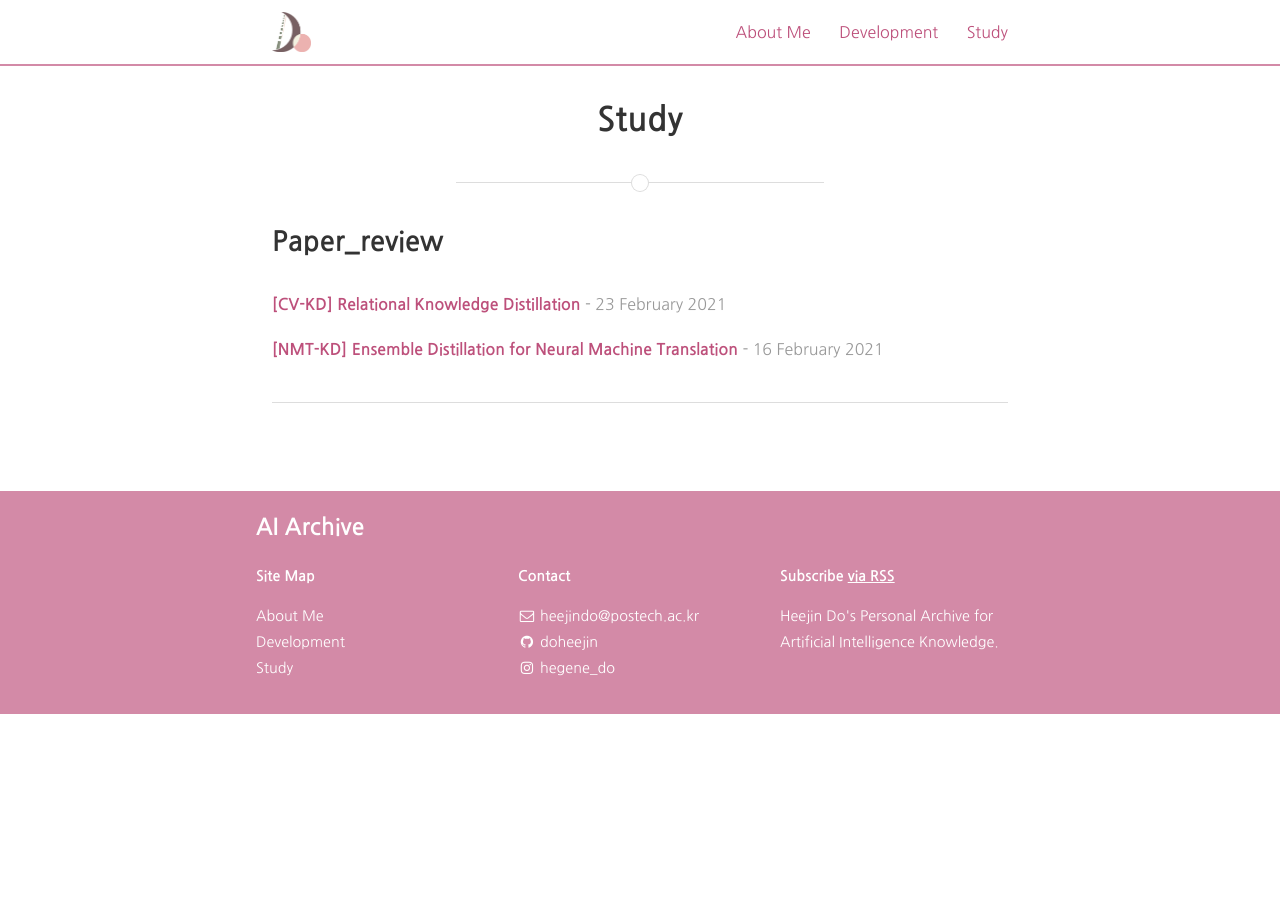
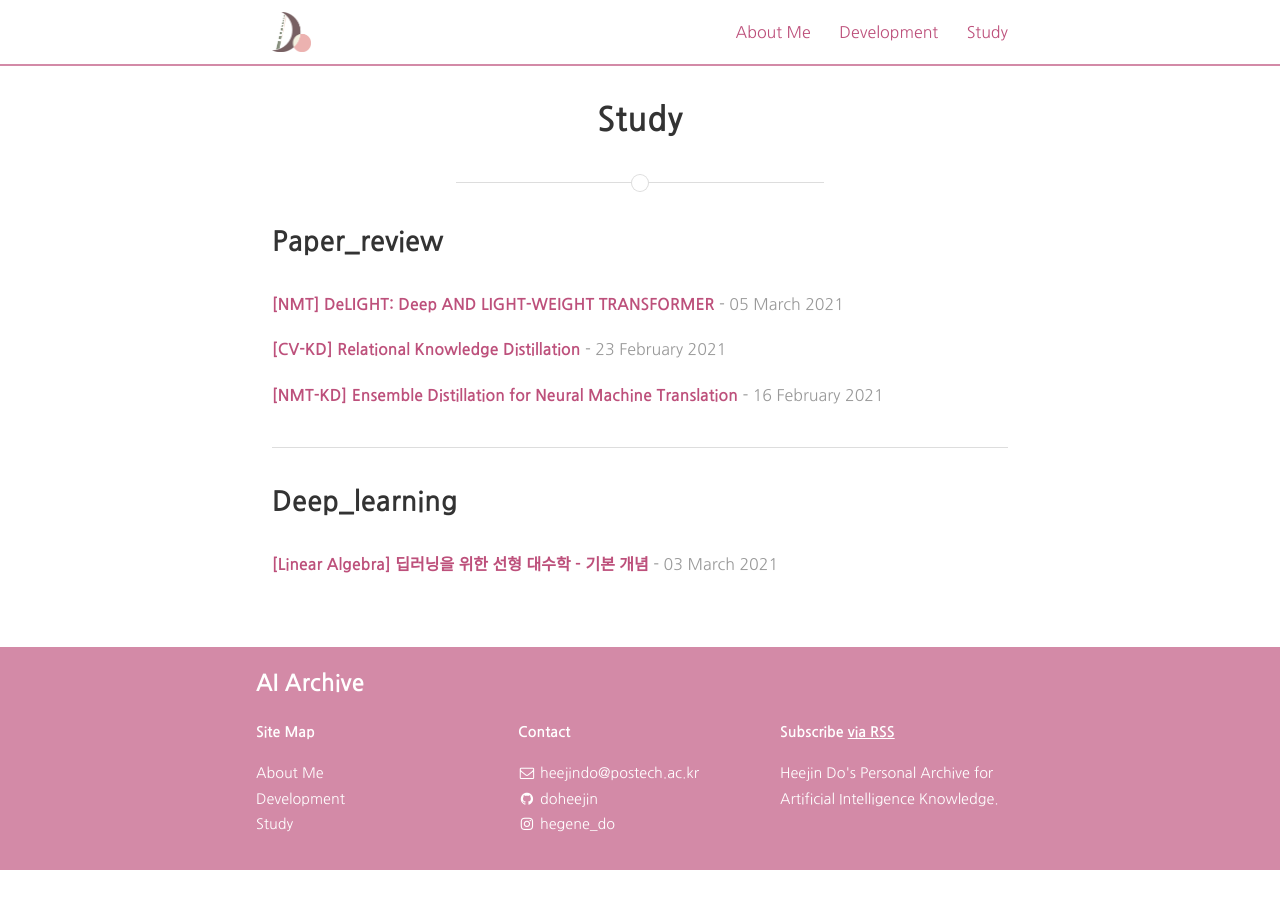
Before and after one commit to doheejin/doheejin.github.io, a Jekyll site: the page built from study.md, in a window 1280 px wide. Built offline with Jekyll 4.4.1, drawn with Linux system fonts in a browser that asks for light colours; nearby versions of some CDN libraries; part of the change alters nothing that is shown.

Commit message:
new post - delight

```diff
--- /dev/null
+++ b/_posts/2021-03-04-deeplearning-linear-algebra.md
@@ -0,0 +1,10 @@
+---
+layout: post
+title:  "[Linear Algebra] 딥러닝을 위한 선형 대수학 - 기본 개념"
+date:   2021-03-03T14:25:52-05:00
+author: Heejin Do
+categories: deep_learning
+tags:	deep learning linear algebra concepts
+---
+
+rr
--- /dev/null
+++ b/_posts/2021-03-06-pr-delight-transformer.md
@@ -0,0 +1,80 @@
+---
+layout: post
+title:  "[NMT] DeLIGHT: Deep AND LIGHT-WEIGHT TRANSFORMER"
+date:   2021-03-05T14:25:52-05:00
+author: Heejin Do
+categories: "paper_review"
+tags:	nmt deep_learning deep learning paper review transformer
+---
+> 논문 출처 (reference)
+: Mehta, Sachin, et al. "DeLighT: Very Deep and Light-weight Transformer." arXiv preprint arXiv:2008.00623 (2020).
+: published as a conference paper at ICLR 2021
+
+> 소스 코드 (Open Source)
+: https://github.com/sacmehta/delight
+
+
+이 논문에서는, <em>**더 적은 파라미터를 사용**</em>해 기존의 Transformer 모델보다 좋거나 비슷한 성능을 내는 light-weight Transformer인 **DeLighT**를 제안한다.
+
+## Abstract
+DeLighT는 다음의 두 가지 영역에서 파라미터를 효율적으로 할당한다.
+
+- 각 Transformer block들 **내부** (더 깊고 경량화된 DeLighT transformation을 사용함으로써)
+- block들 **사이** (**block-wise scaling**을 통해 input 근처에선 얇고 좁은 DeLighT 블록을, output 근처에선 넓고 깊은 블록을 가능하게 함)
+
+DeLighT 네트워크는 일반 Transformer에 비해 더 적은 파라미터와 수식을 가짐에도 불구하고, 2.5에서 4배 정도 더 깊다.
+Machine Translation과 language Modeling task에 적용한 결과, 2~3배 정도 적은 파라미터로 베이스라인의 성능을 달성하거나 뛰어넘을 수 있다는 것을 증명했다.
+
+## Introduction
+어텐션 기반 트랜스포머 네트워크가 널리 쓰이면서, 모델 성능 향상을 위해 hidden layer 수를 늘리며 wider 하게 만들거나, 더 많은 트랜스포머 블럭들을 쌓으며 deeper 한 모델을 만드는 방법이 자주 사용되었다(EX. T5, GPT-3). 하지만 *<U>이런 scaling은 파라미터 수를 현저히 증가시키고 학습을 복잡하게 만들며 더 정교한 regularization을 요구한다.</U>* 이 논문에서는 attention을 기반으로 하는 **parameter-efficient** 아키텍쳐를 제안하며, 이런 모델은 더 **쉽게** widely and deeply scaling 될 수 있다. (결국 제안하려는 모델 또한 deep & wide 한데, 더 적은 파라미터를 쓴다는 것에 초점!)
+
+DeLighT는 [Vaswani et al.(2017)](https://arxiv.org/pdf/1706.03762.pdf)를 확장한 모델이며, 더 적은 파라미터와 계산량으로 비슷하거나 나은 성능을 낸다. 그 핵심은 DeLighT transformation인데, 이는 **group linear transformers(GLTs)**와 블럭의 너비와 깊이를 효율적으로 변형하기 위한 **expand-reduce 전략**을 사용한다. 또한 다른 그룹 간 정보 교환을 위해 feature shuffling(conv networks에서의 cahnnel shuffling과 비슷)을 사용하는데, 이는 GLT가 locality하기 때문이다.
+
+이런 wide & deep representation은 multi-head attention을 single head로, fee-forward layer를 light-weight로 대체할 수 있고, 이는 전체 네트워크의 파라미터와 연산을 줄여준다. 가장 중요한 것은, 트랜스포머와는 다르게 depth와 width를 input size랑 구분되도록 하는 점인데, 이로써 더 효율적인 파라미터 할당이 가능해진다.
+
+## Backgrounds
+
+#### 1. Improving Transformers
+트랜스포머를 발전시키기 위한 많은 시도들이 있었는데, 그 첫 시도는 긴 input sequence에서 self attention을 계산하기 위한 것이다(이런 기법은 이 논문의 아키텍쳐와 결합될 수 있음). 두번째 시도는 multi-head attention을 설명하려는 것이고, 세번째 시도는 더 좋은 representation을 배움으로써 트랜스포머를 발전시키려는 것이다. 이런 기존 연구들과 다르게 <U>**본 연구는 block level과 across block 모두에서 효율적으로 파라미터를 할당하는 것이 가능하다는 것을 보여준다.**</U>
+
+#### 2. Model Scaling
+Model Scaling은 sequence model의 성능향상을 위한 보편적 방법인데, width-wise scaling에서는 모델의 차원이 증가하고, depth-wise에서는 블럭들이 깊게 stack 된다. 두 가지 모두 block 내부 파라미터 개수는 동일하게 유지되기에 sub-optimal solution이 필요해진다. <U>**이 논문에서는 variably-sized 블록과 파라미터의 효율적 할당을 가능케 하는 block-wise scaling을 제안한다.**</U> 결론적으로 (1) 인풋 근처의 얕고 좁은 DeLight block과 output 근처의 깊고 넓은 DeLighT block이 제일 좋은 성능을 보였고, (2) block-wise scaling과 모델 scaling을 결합한 모델이 모델 scaling만 한 것에 비해 더 좋은 성능을 보였다. CNN 또한 인풋 근처에서 얕고 좁은, 아웃풋 근처에서 깊고 넓은 representation을 가지지만, 고정된 횟수의 연산을 하는데 반해, <U>**여기서 제안하는 block-wise scaling은 각 레이어와 블록에서 다양한 수의 연산을 사용한다.**</U>
+
+#### 3. Improving Sequence Models
+sequence model의 발전을 위한 연구들도 많은데, 첫번째는 정확도를 증가시키기 위해 더 좋은 token-level representation을 사용하는 방법들(BPE, DeFINE 등)이고, 두번째는 효율성을 늘리기 위한 방법들(compression, distillation, pruning)이다. 그 중 DeLighT와 비슷한 선행연구는 expand-reduce 전략을 사용하는 DeFINE이다. 하지만 <U>**DeLighT는 더 많은 그룹을 사용**</U>하기에 DeFINE 보다 더 적은 파라미터로 더 좋은 성능을 낸다.
+
+## Methods
+> DeLIGHT : Deep and Light-Weight Transformers
+
+이 논문은 트랜스포머 아키텍쳐를 확장하고, deep & light-weight 트랜스포머인 DeLighT를 제안한다. 이 모델은 (1) 더 넓은 representation을 배우기 위해 deep & light-weight expand-reduce 변형을 사용하고, (2) multi-head attention과 FFN 각각을 single-head와 light-weight FFN으로 대체할 수 있도록 한다.
+
+#### 1.
+
+## Results
+#### 1. Single Teacher Model
+
+
+#### 2. Ensemble Teacher Model
+
+#### 3. Oracle BLEU Teacher Model
+
+<img src="/assets/images/ensemble_3.PNG" title="result3">
+
+#### 4. Reducing Model Size
+
+<img src="/assets/images/ensemble_4.PNG" title="result4">
+
+## Conclusion
+이 논문은 knowledge distillation을 여러 teacher 네트워크를 이용해 적용한 연구를 담았다. 더 구체적으로 세분화하면 다음과 같다.
+1. Student 모델과 동일한 teacher 모델을 사용할 때 어떻게 성능 향상을 가져올 수 있는지 증명
+- By combining Forward Translation & Original Reference
+
+2. 6개의 단일 모델을 ensemble한 것을 teacher 모델로 지정하여 student 네트워크의 성능 향상
+- Forward Translation 에서 얻어진 TER 점수를 반영한 data filtering 기법을 적용했을 때 best 성능을 달성함
+
+3. Oracle BLEU 에 기반한 teacher 모델을 사용한 실험에서도 student의 성능 향상이 있었지만, ensemble teacher 모델에 비해 성능이 낮았음
+
+4. Ensembel teacher 모델을 사용해 student 네트워크에서 번역 성능을 유지하면서도 사이즈를 줄이는 방법을 보임
+
+## Insights & Opinion
+NMT에 Knowledge Distillation을 적용한 논문을 찾다가 발견한 7개 논문 중 하나이다. 후속 논문들을 먼저 읽고 이 논문을 접해서 그런지 knowledge distillation의 적용 방법론 측면에서는 이미 당연하게 사용되어지는 것들을 나열해놓은 느낌이 들었다. 결국 기존에 쓰이던 knowledge distillation을 적용했는데, teacher 모델을 어떤 형태로 만들 것인가에 연구의 초점이 맞춰져 있는 것으로 보인다. Data filtering의 경우 filtering 이후의 과정만 보면 훈련 속도를 높일 수 있겠지만, forward translation을 한 번 거친 후의 filtering 결과를 다음 훈련에 사용한다는 점에서 전체 훈련 시간은 오히려 증가하는게 아닌가 하는 의문이 들었다. 여러 방향으로 실험한 결과 중에서 Embedding + Data Filtering의 결과가 가장 좋았다는 점이 주목할만한데 (<em>제목이 정해진 이유 아닐까</em>) filtering 정도를 `TER<=0.8`로 잡은 이유에 대한 언급이나 추가 reasoning이 없어서 아쉽다. result 2와 3을 비교한 부분에서는 역시 대부분의 연구에서 highest log probabilities를 기준으로 잡는 것에는 그럴만한 이유가 있구나 하는 생각이 들었지만, 다른 기준을 목표로 훈련시켜 보는 것도 하나의 trial 이 될 수 있다는 것을 배웠다.
--- a/study.md
+++ b/study.md
@@ -7,7 +7,7 @@ main_nav: true
 
 {% for category in site.categories %}
   {% capture cat %}{{ category | first }}{% endcapture %}
-  {% if cat == "paper_review" or cat == "neural-machine-translation" %}
+  {% if cat == "paper_review" or cat == "deep_learning" %}
   <h2 id="{{cat}}">{{ cat | capitalize }}</h2>
   {% for desc in site.descriptions %}
   {% if desc.cat == cat %}<p class="desc"><em>{{ desc.desc }}</em></p>{% endif %}
```
Also changed, not shown: _posts/2021-02-17-pr-ensemble-distillation.md (renamed from _posts/2021-02-17-ensemble-distillation.md), _posts/2021-02-17-pr-explaining-sequence-level-knowledge.md (renamed from _posts/2021-02-17-explaining-sequence-level-knowledge.md), _posts/2021-02-17-pr-large-scale-distributed-neural.md (renamed from _posts/2021-02-17-large-scale-distributed-neural.md), _posts/2021-02-17-pr-neural-machine-translation.md (renamed from _posts/2021-02-17-neural-machine-translation.md), _posts/2021-02-17-pr-online-distillation.md (renamed from _posts/2021-02-17-online-distillation.md), _posts/2021-02-17-pr-self-knowledge-distillation.md (renamed from _posts/2021-02-17-self-knowledge-distillation.md), _posts/2021-02-17-pr-understanding-knowledge-distillation-non-autogressive.md (renamed from _posts/2021-02-17-understanding-knowledge-distillation-non-autogressive.md), _posts/2021-02-24-pr-relational-kd.md (renamed from _posts/2021-02-24-relational-kd.md).
